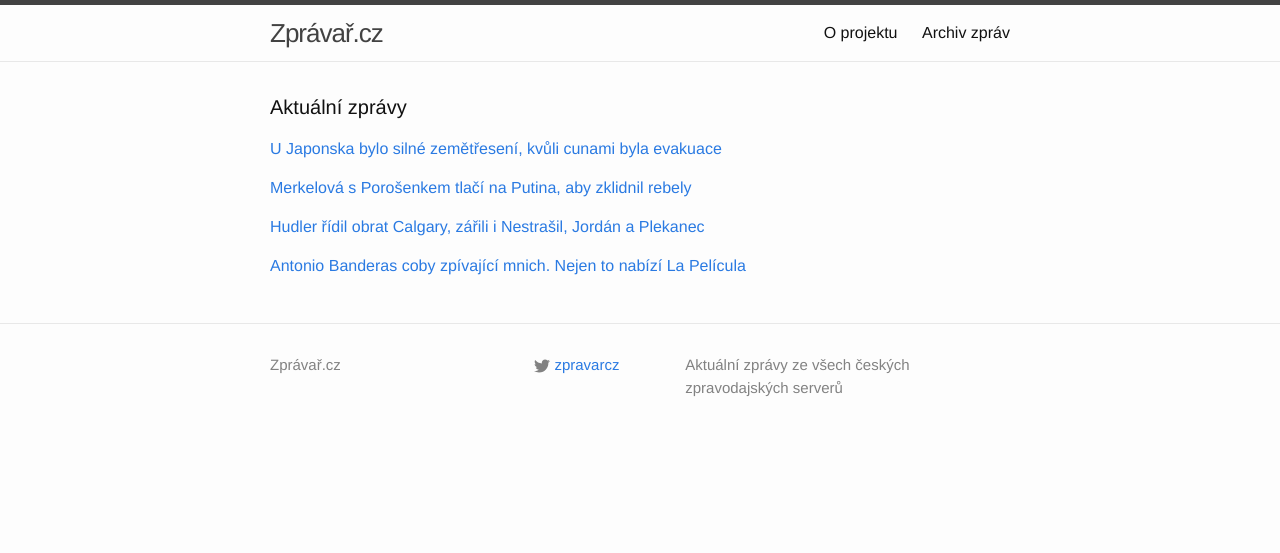
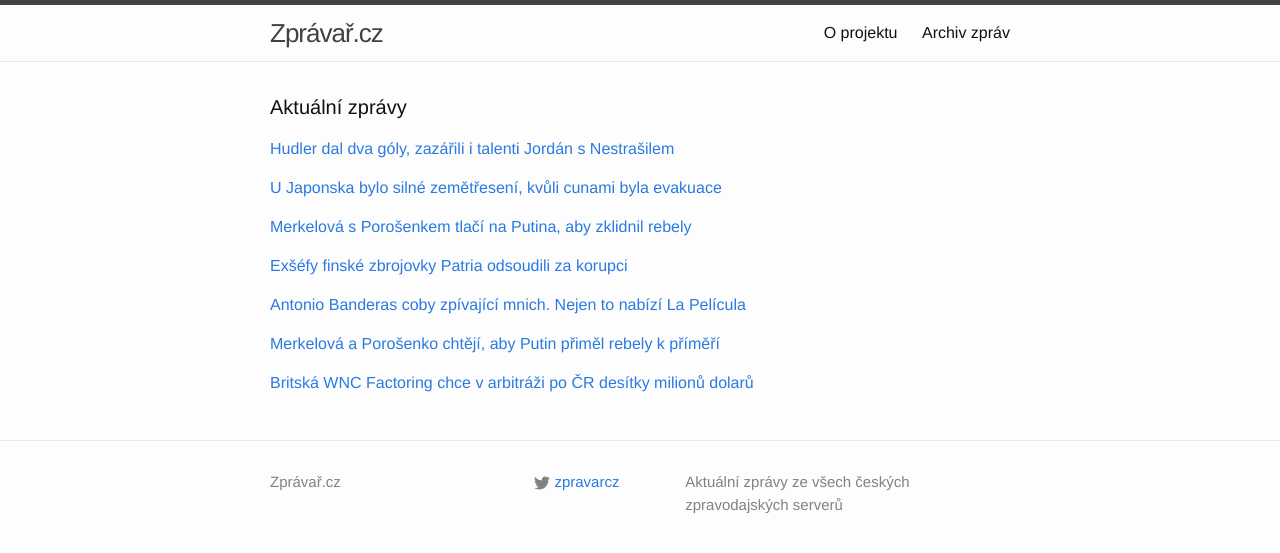
Before and after one commit to adliska/zpravar, a Jekyll site: the page built from index.html, in a window 1280 px wide. Shown: the top 553 px of the page. Built offline with Jekyll 4.4.1, drawn with Linux system fonts in a browser that asks for light colours.

Commit message:
zpravar news update

```diff
--- a/index.html
+++ b/index.html
@@ -5,8 +5,17 @@ layout: default
 <div class="home">
     <h1 class="page-heading">Aktuální zprávy</h1>
 
-<p><a href="javascript:;" onclick="toggle_visibility('zpravy0')">U Japonska bylo silné zemětřesení, kvůli cunami byla evakuace</a></p>
+<p><a href="javascript:;" onclick="toggle_visibility('zpravy0')">Hudler dal dva góly, zazářili i talenti Jordán s Nestrašilem</a></p>
 <div id="zpravy0" style="display:none">
+<ul>
+<li><a href=http://www.tyden.cz/rubriky/sport/hokej/nhl/hudler-dal-dva-goly-zazarili-i-talenti-jordan-s-nestrasilem_333660.html>Hudler dal dva góly, zazářili i talenti Jordán s Nestrašilem - www.tyden.cz</a></li>
+<li><a href=http://www.rozhlas.cz/_zprava/hudler-ridil-obrat-calgary-zarili-i-nestrasil-jordan-a-plekanec--1456428>Hudler řídil obrat Calgary, zářili i Nestrašil, Jordán a Plekanec - www.rozhlas.cz</a></li>
+<li><a href=http://www.denik.cz/hokej/hudler-ridil-obrat-calgary-zarili-i-nestrasil-jordan-a-plekanec-20150217.html>Hudler řídil obrat Calgary, zářili i Nestrašil, Jordán a Plekanec - www.denik.cz</a></li>
+<li><a href=http://sport.aktualne.cz/hudler-ridil-obrat-calgary-zarili-i-nestrasil-jordan-a-ple/r~0403f326b66a11e4ab15002590604f2e/>Hudler řídil velký obrat. Calgary rozhodlo poslední střelou - sport.aktualne.cz</a></li>
+<li><a href=http://www.sportovninoviny.cz/zpravy/hudler-ridil-obrat-calgary-zarili-i-nestrasil-jordan-a-plekanec/1182259>Hudler řídil obrat Calgary, zářili i Nestrašil, Jordán a Plekanec - www.sportovninoviny.cz</a></li>
+</ul>
+</div><p><a href="javascript:;" onclick="toggle_visibility('zpravy1')">U Japonska bylo silné zemětřesení, kvůli cunami byla evakuace</a></p>
+<div id="zpravy1" style="display:none">
 <ul>
 <li><a href=http://www.ceskenoviny.cz/zpravy/zpravy/u-japonska-bylo-silne-zemetreseni-kvuli-cunami-byla-evakuace/1182236>U Japonska bylo silné zemětřesení, kvůli cunami byla evakuace - www.ceskenoviny.cz</a></li>
 <li><a href=http://zpravy.idnes.cz/japonsko-zemetreseni-trunami-varovani-d9w-/zahranicni.aspx?c=A150217_064923_zahranicni_skr>U Japonska bylo silné zemětřesení, stroje zaznamenaly i menší tsunami - zpravy.idnes.cz</a></li>
@@ -14,27 +23,40 @@ layout: default
 <li><a href=http://www.ceskenoviny.cz/zpravy/zpravy/u-pobrezi-japonska-bylo-silne-zemetreseni-ceka-se-metrova-cunami/1182236>U pobřeží Japonska bylo silné zemětřesení, čeká se metrová cunami - www.ceskenoviny.cz</a></li>
 <li><a href=http://echo24.cz/a/w6Rmv>Silné zemětřesení u Japonska, úřady nařídily evakuaci - echo24.cz</a></li>
 </ul>
-</div><p><a href="javascript:;" onclick="toggle_visibility('zpravy1')">Merkelová s Porošenkem tlačí na Putina, aby zklidnil rebely</a></p>
-<div id="zpravy1" style="display:none">
+</div><p><a href="javascript:;" onclick="toggle_visibility('zpravy2')">Merkelová s Porošenkem tlačí na Putina, aby zklidnil rebely</a></p>
+<div id="zpravy2" style="display:none">
 <ul>
 <li><a href=http://www.novinky.cz/zahranicni/evropa/361867-merkelova-s-porosenkem-tlaci-na-putina-aby-zklidnil-rebely.html>Merkelová s Porošenkem tlačí na Putina, aby zklidnil rebely - www.novinky.cz</a></li>
 <li><a href=http://www.novinky.cz/zahranicni/evropa/361867-merkelova-a-porosenko-vyzvali-v-rozhovoru-putina-aby-zatlacil-na-rebely.html>Merkelová s Porošenkem tlačí na Putina, aby zklidnil rebely - www.novinky.cz</a></li>
 <li><a href=http://www.ceskatelevize.cz/ct24/svet/301946-boje-o-debalceve-obse-vyzvala-ke-klidu-zbrani/>Boje o Debalceve: OBSE vyzvala ke klidu zbraní - www.ceskatelevize.cz</a></li>
 <li><a href=http://www.novinky.cz/zahranicni/evropa/361867-obse-vyzvala-k-dodrzovani-primeri-rano-se-ma-jednat.html>OBSE vyzvala k dodržování příměří, ráno se má jednat  - www.novinky.cz</a></li>
 </ul>
-</div><p><a href="javascript:;" onclick="toggle_visibility('zpravy2')">Hudler řídil obrat Calgary, zářili i Nestrašil, Jordán a Plekanec</a></p>
-<div id="zpravy2" style="display:none">
+</div><p><a href="javascript:;" onclick="toggle_visibility('zpravy3')">Exšéfy finské zbrojovky Patria odsoudili za korupci </a></p>
+<div id="zpravy3" style="display:none">
 <ul>
-<li><a href=http://www.rozhlas.cz/_zprava/hudler-ridil-obrat-calgary-zarili-i-nestrasil-jordan-a-plekanec--1456428>Hudler řídil obrat Calgary, zářili i Nestrašil, Jordán a Plekanec - www.rozhlas.cz</a></li>
-<li><a href=http://www.denik.cz/hokej/hudler-ridil-obrat-calgary-zarili-i-nestrasil-jordan-a-plekanec-20150217.html>Hudler řídil obrat Calgary, zářili i Nestrašil, Jordán a Plekanec - www.denik.cz</a></li>
-<li><a href=http://sport.aktualne.cz/hudler-ridil-obrat-calgary-zarili-i-nestrasil-jordan-a-ple/r~0403f326b66a11e4ab15002590604f2e/>Hudler řídil velký obrat. Calgary rozhodlo poslední střelou - sport.aktualne.cz</a></li>
-<li><a href=http://www.sportovninoviny.cz/zpravy/hudler-ridil-obrat-calgary-zarili-i-nestrasil-jordan-a-plekanec/1182259>Hudler řídil obrat Calgary, zářili i Nestrašil, Jordán a Plekanec - www.sportovninoviny.cz</a></li>
+<li><a href=http://www.novinky.cz/zahranicni/evropa/361866-exsefy-finske-zbrojovky-patria-odsoudili-za-korupci.html>Exšéfy finské zbrojovky Patria odsoudili za korupci  - www.novinky.cz</a></li>
+<li><a href=http://www.novinky.cz/zahranicni/evropa/361866-exsefy-finske-zbrojovka-patria-odsoudili-za-korupci.html>Exšéfy finské zbrojovka Patria odsoudili za korupci  - www.novinky.cz</a></li>
+<li><a href=http://www.ceskenoviny.cz/zpravy/zpravy/soud-ve-finsku-ulozil-sefum-patrie-podminecne-vezeni-za-uplatky/1182255>Soud ve Finsku uložil šéfům Patrie podmínečné vězení za úplatky - www.ceskenoviny.cz</a></li>
 </ul>
-</div><p><a href="javascript:;" onclick="toggle_visibility('zpravy3')">Antonio Banderas coby zpívající mnich. Nejen to nabízí La Película</a></p>
-<div id="zpravy3" style="display:none">
+</div><p><a href="javascript:;" onclick="toggle_visibility('zpravy4')">Antonio Banderas coby zpívající mnich. Nejen to nabízí La Película</a></p>
+<div id="zpravy4" style="display:none">
 <ul>
 <li><a href=http://www.ceskatelevize.cz/ct24/kultura/301916-antonio-banderas-coby-zpivajici-mnich-nejen-to-nabizi-la-pelicula/>Antonio Banderas coby zpívající mnich. Nejen to nabízí La Película - www.ceskatelevize.cz</a></li>
 <li><a href=http://www.lidovky.cz/fotbalisti-teroristi-a-banderas-zacina-festival-spanelskych-filmu-la-pelicula-1yq-/kultura.aspx?c=A150216_131003_ln_kultura_hep>Fotbalisti, teroristi a Banderas. Začíná festival španělských filmů  - www.lidovky.cz</a></li>
 <li><a href=http://HN.IHNED.CZ/c1-63547580-pelicula-festival>Festival La Película nabízí španělský film v době krize - HN.IHNED.CZ</a></li>
 </ul>
+</div><p><a href="javascript:;" onclick="toggle_visibility('zpravy5')">Merkelová a Porošenko chtějí, aby Putin přiměl rebely k příměří</a></p>
+<div id="zpravy5" style="display:none">
+<ul>
+<li><a href=http://www.tyden.cz/rubriky/zahranici/rusko-a-okoli/merkelova-a-porosenko-chteji-aby-putin-primel-rebely-k-primeri_333659.html>Merkelová a Porošenko chtějí, aby Putin přiměl rebely k příměří - www.tyden.cz</a></li>
+<li><a href=http://www.lidovky.cz/merkelova-porosenko-a-putin-dohodli-konkretni-kroky-v-donbasu-p7k-/zpravy-svet.aspx?c=A150217_080610_ln_zahranici_sho>Merkelová a Porošenko volali Putinovi, aby přiměl rebely k příměří  - www.lidovky.cz</a></li>
+<li><a href=http://www.ceskenoviny.cz/zpravy/zpravy/merkelova-porosenko-a-putin-dohodli-konkretni-kroky-v-donbasu/1182275>Merkelová, Porošenko a Putin dohodli konkrétní kroky v Donbasu - www.ceskenoviny.cz</a></li>
+</ul>
+</div><p><a href="javascript:;" onclick="toggle_visibility('zpravy6')">Britská WNC Factoring chce v arbitráži po ČR desítky milionů dolarů</a></p>
+<div id="zpravy6" style="display:none">
+<ul>
+<li><a href=http://www.denik.cz/ekonomika/britska-wnc-factoring-chce-v-arbitrazi-po-cr-desitky-milionu-dolaru-20150217.html>Britská WNC Factoring chce v arbitráži po ČR desítky milionů dolarů - www.denik.cz</a></li>
+<li><a href=http://zpravy.e15.cz/domaci/udalosti/bude-cesko-platit-desitky-milionu-dolaru-britska-firma-vyvolala-arbitraz-1163805>Bude Česko platit desítky milionů dolarů? Britská firma vyvolala arbitráž - zpravy.e15.cz</a></li>
+<li><a href=http://www.financninoviny.cz/zpravodajstvi/zpravy/wnc-factoring-chce-v-arbitrazi-po-cr-desitky-milionu-dolaru/1182250>WNC Factoring chce v arbitráži po ČR desítky milionů dolarů - www.financninoviny.cz</a></li>
+</ul>
 </div></div>
```
